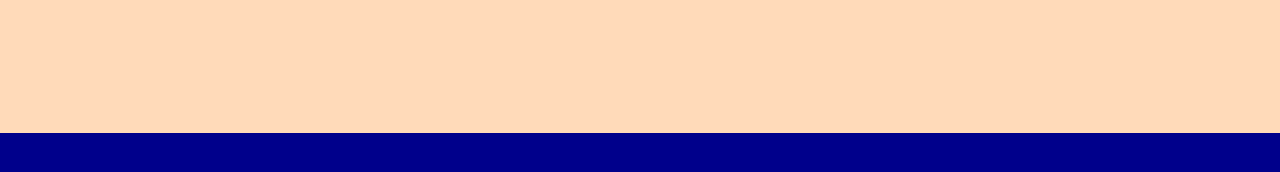
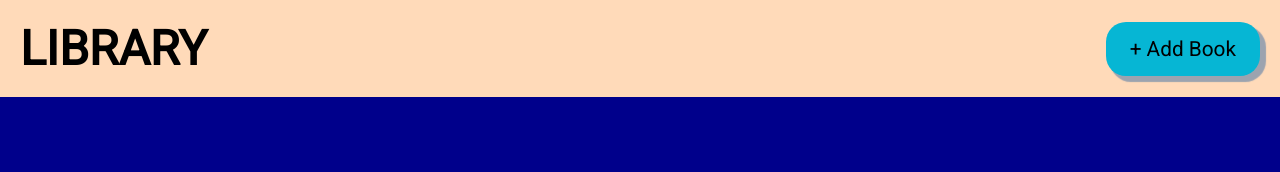
Before and after one commit to Asatyam/Library, a website: page index.html in a window 1280 px wide. Drawn offline with Linux system fonts and the light colour scheme.

Commit message:
Stye the header section

```diff
--- a/index.html
+++ b/index.html
@@ -11,8 +11,12 @@
 <body>
     <div class="main">
         <div class="header">
-            <div class="heading"></div>
-            <div class="addBook"></div>
+            <div class="heading">
+                <h1>LIBRARY</h1>
+            </div>
+            <div class="addBook">
+                <button>+ Add Book</button>
+            </div>
         </div>
         <div class="content">
             <div class="cards">
--- a/style.css
+++ b/style.css
@@ -16,14 +16,44 @@ body{
     width: 100vw;
     background-color: antiquewhite;
     display: grid;
-    grid-template-rows: 1fr 5fr;
+    grid-template-rows: 1fr 8fr;
 }
 
+/*=========================================================For header===================================================*/
 .header{
     height: 100%;
     background-color: peachpuff;
     grid-area: 1/1/2/2;
+
+
+    display: flex;
+    justify-content: space-between;
+    align-items: center;
+    box-sizing: border-box;
+    padding:20px;
 }
+
+.heading>h1{
+    font-size: 3rem;
+}
+
+.addBook>button{
+    padding:15px 24px;
+    font-size:1.3rem;
+    border-radius:20px;
+    background-color:#06b6d4 ;
+    border:none;
+    box-shadow: 5px 5px 1px 1px #9ca3af;
+    transition: 0.2s;
+}
+
+.addBook>button:hover{
+    background-color: #0369a1;
+    color: #fae8ff;
+}
+
+/*======================================================================================================================*/
+
 .content{
     background-color: darkblue;
     grid-area: 2/1/3/2;
```
